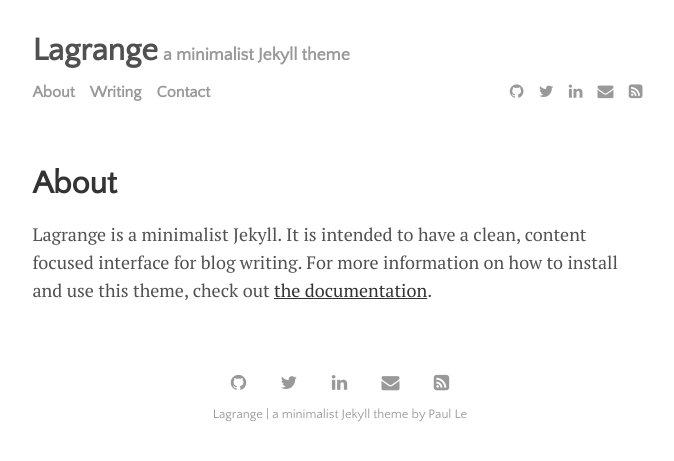
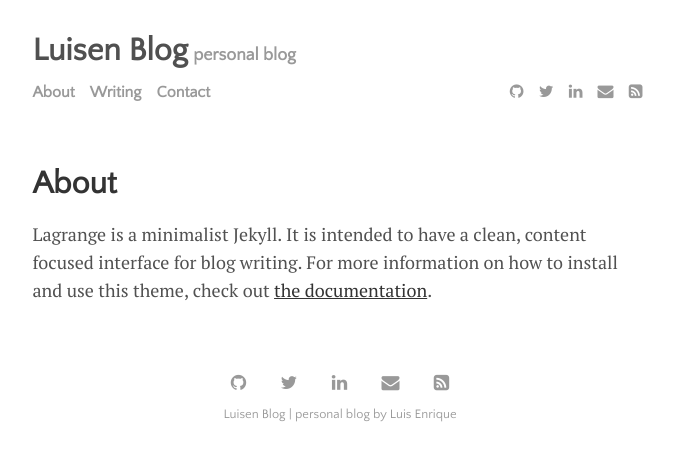
Before and after one commit to luisenriqueg/blog, a Jekyll site: the page built from menu/about.md, in a window 1280 px wide. Shown: the top 461 px of the page, without its empty margins (300-974 px from the left). Built offline with Jekyll 4.4.1, drawn with Linux system fonts in a browser that asks for light colours; nearby versions of some CDN libraries.

Commit message:
Changed Title
Now is Luisen Blog

```diff
--- a/_config.yml
+++ b/_config.yml
@@ -20,9 +20,9 @@ permalink:           none
 plugins:             [jekyll-paginate, jekyll-sitemap, jekyll-feed, jekyll-seo-tag]
 
 # Customise atom feed settings (this is where Jekyll-Feed gets configuration information)
-title:		           'Lagrange'
-description:	       'a minimalist Jekyll theme'
-author:              'Paul Le'
+title:		           'Luisen Blog'
+description:	       'personal blog'
+author:              'Luis Enrique'
 
 # RSS 2.0 can be used instead of Atom by uncommenting following two lines
 #feed:
```
